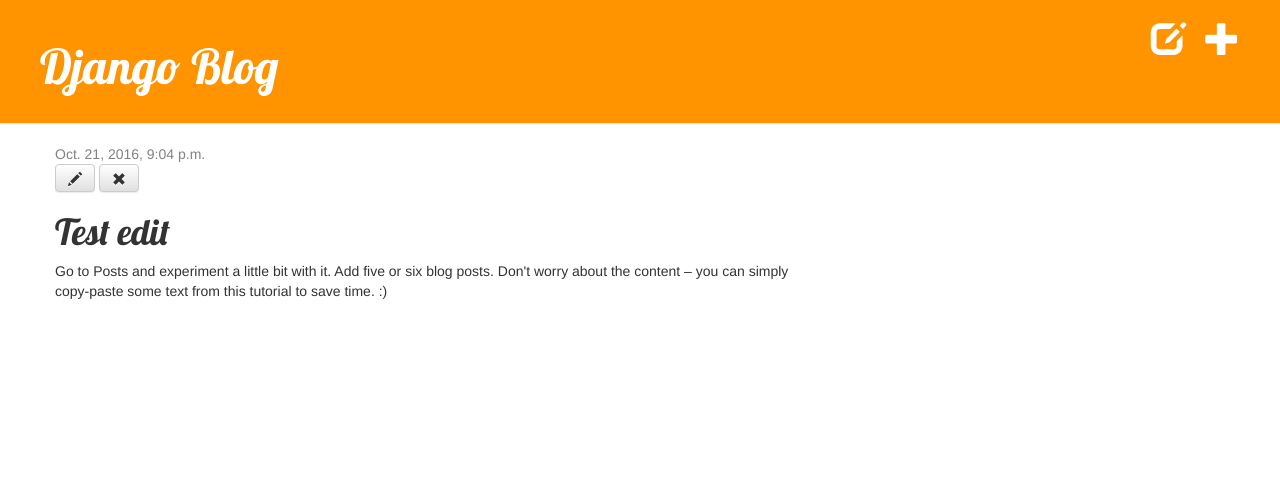
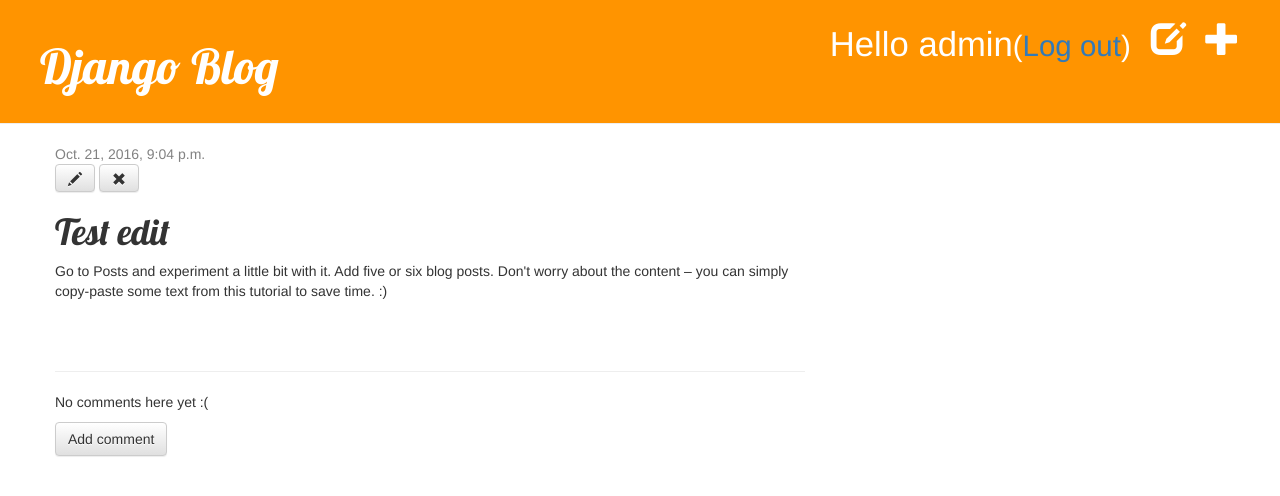
Before and after one commit to Ajithkumarsekar/Django-ref, a Django app: page /post/1/ in a window 1280 px wide. Shown: the top 496 px of the page. Run offline with Django 3.2, Linux system fonts and the light colour scheme; a user stored in the database is signed in; data comes from the database, SQL or seed files in the repository; both versions use the stored data as it was after the commit; some libraries are stand-ins or nearby versions.

Commit message:
Added comments - comments count error

```diff
--- a/blog/admin.py
+++ b/blog/admin.py
@@ -1,4 +1,5 @@
 from django.contrib import admin
-from .models import Post
+from .models import Post, Comment
 
 admin.site.register(Post)
+admin.site.register(Comment)
--- a/blog/models.py
+++ b/blog/models.py
@@ -3,17 +3,35 @@ from django.utils import timezone
 
 
 class Post(models.Model):
-    author = models.ForeignKey('auth.User')
-    title = models.CharField(max_length=200)
-    text = models.TextField()
-    created_date = models.DateTimeField(
-            default=timezone.now)
-    published_date = models.DateTimeField(
-            blank=True, null=True)
+	author = models.ForeignKey('auth.User')
+	title = models.CharField(max_length=200)
+	text = models.TextField()
+	created_date = models.DateTimeField(
+			default=timezone.now)
+	published_date = models.DateTimeField(
+			blank=True, null=True)
 
-    def publish(self):
-        self.published_date = timezone.now()
-        self.save()
+	def publish(self):
+		self.published_date = timezone.now()
+		self.save()
 
-    def __str__(self):
-        return self.title
+	def __str__(self):
+		return self.title
+
+
+class Comment(models.Model):
+	post=models.ForeignKey('blog.Post',related_name='comments')
+	author=models.CharField(max_length=200)
+	text=models.TextField()
+	created_date=models.DateTimeField(default=timezone.now)
+	approved_comment=models.BooleanField(default=False)
+
+	def approve(self):
+		self.approved_comment=True
+		self.save()
+
+	def approved_comments(self):
+		return self.comments.filter(approved_comment=True)
+
+	def __str__(self):
+		return self.text
--- a/blog/static/css/blog.css
+++ b/blog/static/css/blog.css
@@ -44,3 +44,7 @@ h1, h2, h3, h4 {
 .post h1 a, .post h1 a:visited {
     color: #000000;
 }
+
+.comment {
+    margin: 20px 0px 20px 20px;
+}
--- a/blog/templates/blog/base.html
+++ b/blog/templates/blog/base.html
@@ -13,6 +13,9 @@
             {% if user.is_authenticated %}
     <a href="{% url 'post_new' %}" class="top-menu"><span class="glyphicon glyphicon-plus"></span></a>
     <a href="{% url 'post_draft_list' %}" class="top-menu"><span class="glyphicon glyphicon-edit"></span></a>
+     <p class="top-menu">Hello {{ user.username }}<small>(<a href="{% url 'logout' %}">Log out</a>)</small></p>
+            {% else %}
+     <a href="{% url 'login' %}" class="top-menu"><span class="glyphicon glyphicon-lock"></span></a>
             {% endif %}
             <h1><a href="/">Django Blog</a></h1>
         </div>
--- a/blog/templates/blog/post_detail.html
+++ b/blog/templates/blog/post_detail.html
@@ -16,4 +16,23 @@
         <h1>{{ post.title }}</h1>
         <p>{{ post.text|linebreaksbr }}</p>
     </div>
+    <hr>
+{% for comment in post.comments.all %}
+     {% if user.is_authenticated or comment.approved_comment %}
+     <div class='comment'>
+           <div class='date'>
+               {{commennt.created_date}}
+             {% if not comment.approved_comment %}
+              <a class='btn btn-default' href="{% url 'comment_remove' pk=comment.pk %}"><span class="glyphicon glyphicon-remove"></span></a>
+              <a class='btn btn-default' href="{% url 'comment_approve' pk=comment.pk %}"><span class="glyphicon glyphicon-ok"></span></a>
+             {% endif %}
+             <strong>{{ comment.author }}</strong>
+             <p>{{ comment.text|linebreaks }}</p>
+           </div>
+     </div>
+     {% endif %}
+{% empty %}
+    <p>No comments here yet :(</p>
+{% endfor %}
+	<a class="btn btn-default" href="{% url 'add_comment_to_post' pk=post.pk %}">Add comment</a>
 {% endblock %}
--- a/blog/templates/blog/post_list.html
+++ b/blog/templates/blog/post_list.html
@@ -7,6 +7,7 @@
 				</div>
 				<h1><a href="{% url 'post_detail' pk=post.pk %}">{{ post.title }}</a></h1>
 				<p>{{ post.text|linebreaksbr|truncatechars:100 }}</p>
+				<a href="{% url 'post_detail' pk=post.pk %}">Comments: {{ post.approved_comments.count }}</a>
 			</div>
 		{% endfor %}
 	{% endblock %}
--- a/blog/urls.py
+++ b/blog/urls.py
@@ -9,4 +9,8 @@ urlpatterns = [
     url(r'^drafts/$',views.post_draft_list,name='post_draft_list'),
     url(r'^post/(?P<pk>\d+)/publish/$',views.post_publish,name='post_publish'),
     url(r'^post/(?P<pk>\d+)/remove/$',views.post_remove,name='post_remove'),
+    url(r'^post/(?P<pk>\d+)/comment/$',views.add_comment_to_post,name='add_comment_to_post'),
+    url(r'^comment/(?P<pk>\d+)/remove/$',views.comment_remove,name='comment_remove'),
+    url(r'^comment/(?P<pk>\d+)/approve/$',views.comment_approve,name='comment_approve'),
+
 ]
--- a/blog/views.py
+++ b/blog/views.py
@@ -1,7 +1,8 @@
 from django.shortcuts import render,get_object_or_404,redirect
-from .models import Post
+from .models import Post, Comment
 from django.utils import timezone
-from .forms import PostForm
+from .forms import PostForm, CommentForm
+from django.contrib.auth.decorators import login_required
 # Create your views here.
 def post_list(request):
 	posts=Post.objects.filter(published_date__lte=timezone.now()).order_by("-published_date")
@@ -11,6 +12,7 @@ def post_detail(request,pk):
 	post = get_object_or_404(Post, pk=pk)
 	return render(request, 'blog/post_detail.html', {'post': post})
 
+@login_required
 def post_new(request):
 	if request.method == "POST":
 		form = PostForm(request.POST)
@@ -24,6 +26,7 @@ def post_new(request):
 		form = PostForm()
 	return render(request, 'blog/post_edit.html', {'form': form})
 
+@login_required
 def post_edit(request,pk):
 	post = get_object_or_404(Post, pk=pk)
 	if request.method == "POST":
@@ -38,17 +41,45 @@ def post_edit(request,pk):
 		form = PostForm(instance=post)
 	return render(request, 'blog/post_edit.html', {'form': form})
 
+@login_required
 def post_draft_list(request):
 	posts=Post.objects.filter(published_date__isnull=True).order_by('created_date')
 	return render(request,'blog/post_draft_list.html',{'posts':posts})
 
 
+@login_required
 def post_publish(request,pk): #post/(?P<pk>\d+)/publish/
 	post = get_object_or_404(Post, pk=pk)
 	post.publish()
 	return redirect('post_detail', pk=pk)
 
+@login_required
 def post_remove(request,pk):
 	post=get_object_or_404(Post,pk=pk)
 	post.delete()
 	return redirect('post_list')
+
+def add_comment_to_post(request,pk):
+	post=get_object_or_404(Post,pk=pk)
+	if request.method=="POST":
+		form=CommentForm(request.POST)
+		if form.is_valid():
+			comment=form.save(commit=False)
+			comment.post=post
+			comment.save()
+			return redirect('post_detail',pk=pk)
+	else:
+		form=CommentForm()
+		return render(request,'blog/add_comment_to_post.html',{'form':form})
+
+@login_required
+def comment_remove(request,pk):
+	comment=get_object_or_404(Comment,pk=pk)
+	comment.delete()
+	return redirect('post_list')
+
+@login_required
+def comment_approve(request,pk):
+	comment=get_object_or_404(Comment,pk=pk)
+	comment.approve()
+	return redirect('post_detail',pk=comment.post.pk)
--- a/mysite/settings.py
+++ b/mysite/settings.py
@@ -91,6 +91,8 @@ STATICFILES_FINDERS = (
 # Internationalization
 # https://docs.djangoproject.com/en/1.8/topics/i18n/
 
+LOGIN_REDIRECT_URL = '/'
+
 LANGUAGE_CODE = 'en-us'
 
 TIME_ZONE = 'Asia/Kolkata'
--- a/mysite/urls.py
+++ b/mysite/urls.py
@@ -1,5 +1,7 @@
-from django.conf.urls import include, url
+from django.conf.urls import include, url, patterns
+from django.contrib.auth import views
 from django.contrib import admin
+admin.autodiscover()
 
 urlpatterns = [
     # Examples:
@@ -7,5 +9,7 @@ urlpatterns = [
     # url(r'^blog/', include('blog.urls')),
 
     url(r'^admin/', include(admin.site.urls)),
+    url(r'^account/login/$',views.login,name='login'),
+     url(r'^accounts/logout/$', views.logout, name='logout', kwargs={'next_page': '/'}),
     url(r'',include('blog.urls')),
 ]
```
Also changed, not shown: blog/forms.py (+7 -1 lines), blog/templates/blog/add_comment_to_post.html (added, +8 -0 lines), blog/templates/registration/login.html (added, +24 -0 lines), blog/migrations/0002_comment.py (added), db.sqlite3. Lines whose indentation alone changed are shown as unchanged.
